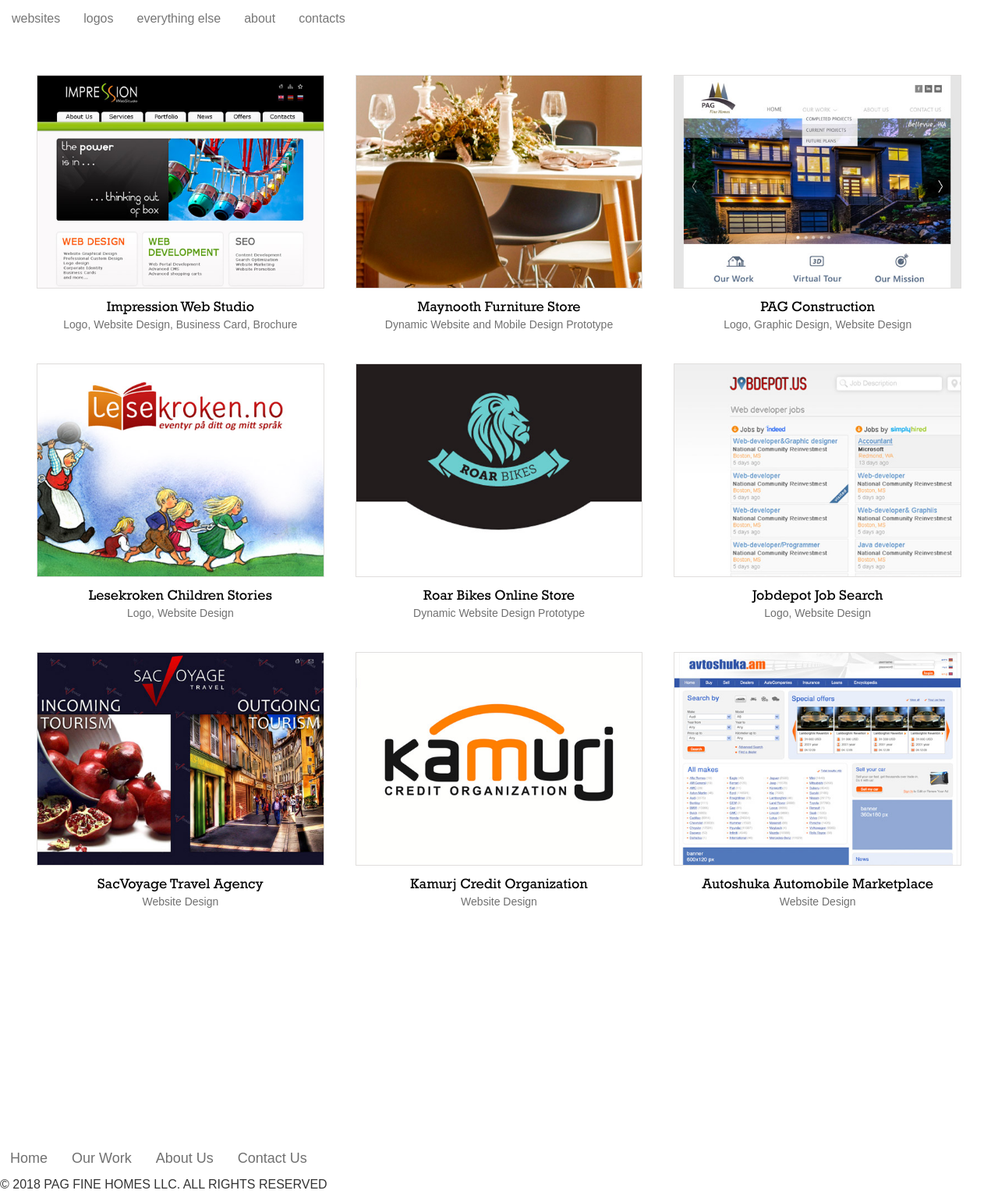
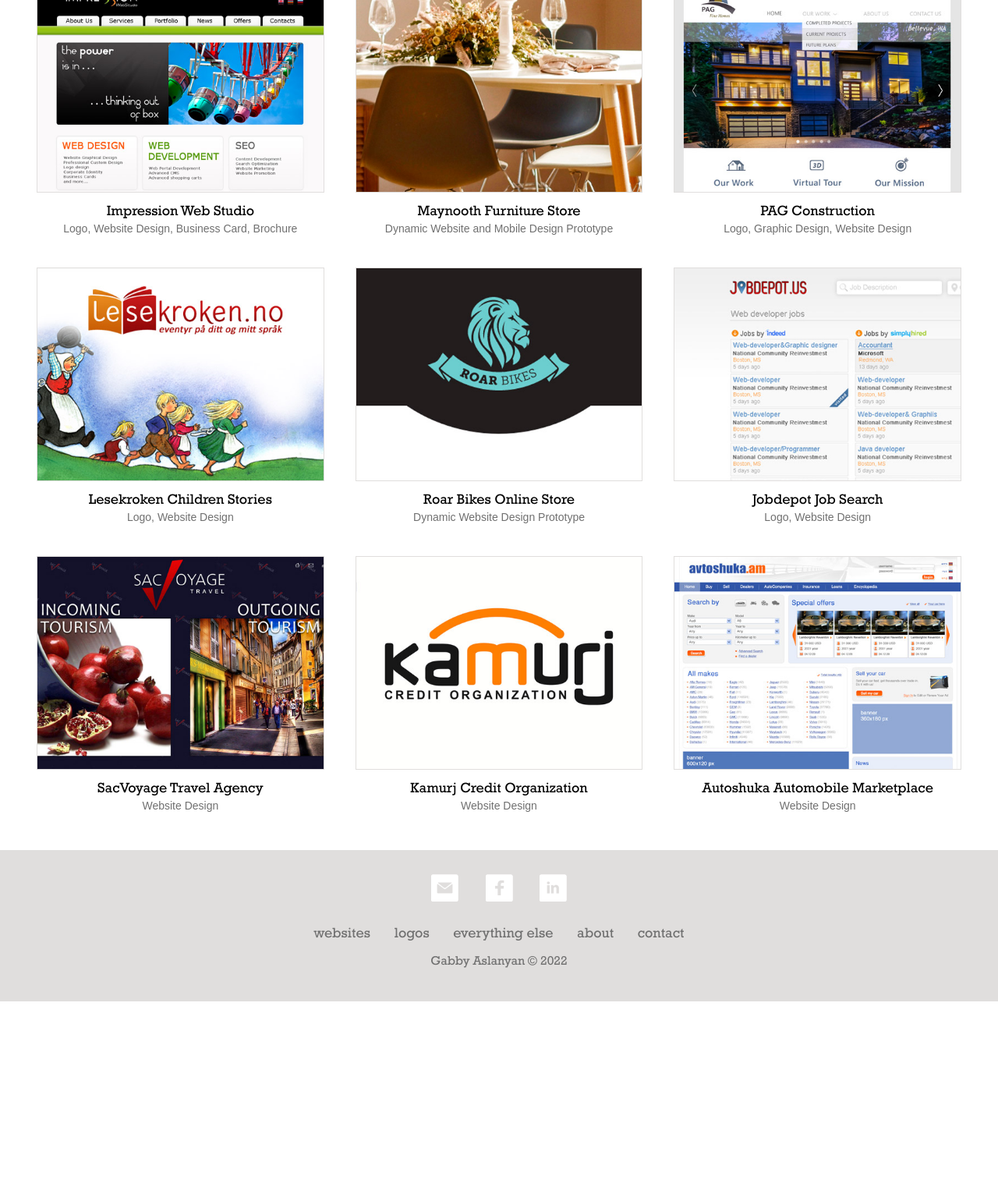
Before and after one commit to hyeghiazaryan/gaslanyan, a PHP site: page / in a window 1280 px wide. Shown: the part 301-1832 px from the top of the page at 78% size. After the commit the page ends 1585 px from the top, so only its background shows below. Run offline with PHP 8.4, Linux system fonts and the light colour scheme; some libraries are stand-ins or nearby versions.

Commit message:
gog's changes

```diff
--- a/public_html/index.php
+++ b/public_html/index.php
@@ -18,7 +18,7 @@ require_once dirname(__FILE__).'/../app/providers/WorksectionProvider.php';
         <title>Gabby Aslanyan</title>
         <meta charset="UTF-8">
         <meta name="viewport" content="width=device-width, initial-scale=1.0">
-        <meta name="keywords" content="pag fine homes, pagfinehomes.com, modern houses, contemporary houses, homes, luxury homes, high end housing, real estate, contemporary houses for sale wa, contemporary houses for sale eastside, contemporary houses for sale seattle, contemporary houses for sale king county, high end houses for sale, luxury houses for sale, sustainable houses for sale, energy efficient houses for sale, estate size homes in King County">
+        <meta name="keywords" content="UX designer, ux design, ui design, ui designer, web design, web designer, portfolio, ux portfolio, ui portfolio">
 
 
         <link rel="stylesheet" href="https://maxcdn.bootstrapcdn.com/bootstrap/3.3.7/css/bootstrap.min.css">
@@ -35,13 +35,13 @@ require_once dirname(__FILE__).'/../app/providers/WorksectionProvider.php';
         <div class="container-fluid">
 
             <!--Main navigation start -->
-            <nav class="navbar navbar-default">
+            <nav class="navbar">
                 <div class="container-fluid">
-                    <div class="navbar-header">
-                        <a href="/"><img  id="pag-logo" src="/img/content/top-art-name.jpg" alt="Gabby Aslanyan"></a>
-                        <a href="/?page=contact"><img class="media-contact" src="/img/content/media-contact.png" alt="Contact Icon"></a>
+                    <div>
+                        <a href="/"><img  id="ga-logo" src="/img/content/top-art-name.jpg" alt="Gabby Aslanyan"></a>
+                        <hr class="rounded">
                     </div>
-                    <ul class="nav navbar-nav pag-nav-text">
+                    <ul class="nav-text">
                         <li><a href="/">websites</a></li>
                         <li><a href="/?page=logos">logos</a></li>
                         <li><a href="/?page=everything">everything else</a></li>
@@ -89,20 +89,20 @@ require_once dirname(__FILE__).'/../app/providers/WorksectionProvider.php';
             ?>
 
             <!--Footer start-->
-            <div class="pag-footer container-fluid">
-                <ul class="pag-partners">
-                    <li><img src="/img/content/partners11.png"></li>
-                    <li><img src="/img/content/partners11.png"></li>
-                    <li><img src="/img/content/partners11.png"></li>
-                    <li><img src="/img/content/partners11.png"></li>
+            <div id="ga-footer">
+
+                    <div class="social-icons"><a href="email"><img src="/img/content/icons-email-60x60.png" alt="Email icon"></a></div>
+                    <div class="social-icons"><a href="http://www.facebook.com"><img src="/img/content/icons-facebook-60x60.png" alt="Email icon"></a></div>
+                    <div class="social-icons"><a href="http://www.linkedin.com"><img src="/img/content/icons-linkedin-60x60.png" alt="Email icon"></a></div>
+
+                <ul class="footer-nav">
+                    <li><a href="/?page=home">websites</a></li>
+                    <li><a href="/?page=works">logos</a></li>
+                    <li><a href="/?page=works">everything else</a></li>
+                    <li><a href="/?page=about">about</a></li>
+                    <li><a href="/?page=contact">contact</a></li>
                 </ul>
-                <ul class="footer-nav">
-                    <li><a href="/?page=home">Home</a></li>
-                    <li><a href="/?page=works">Our Work</a></li>
-                    <li><a href="/?page=about">About Us</a></li>
-                    <li><a href="/?page=contact">Contact Us</a></li>
-                </ul>
-                <span>© 2018 PAG FINE HOMES LLC. ALL RIGHTS RESERVED</span>
+                <span>Gabby Aslanyan © 2022</span>
             </div>
             <!--Footer end-->
         </div>
```
Also changed, not shown: public_html/img/content/pag_logo.jpg (deleted), public_html/img/content/pag_logo_1.jpg (deleted), public_html/img/content/partners1.png (deleted), public_html/img/content/partners11.png (deleted), public_html/img/content/partners2.png (deleted), public_html/img/content/partners3.png (deleted), public_html/img/content/partners4.png (deleted).
